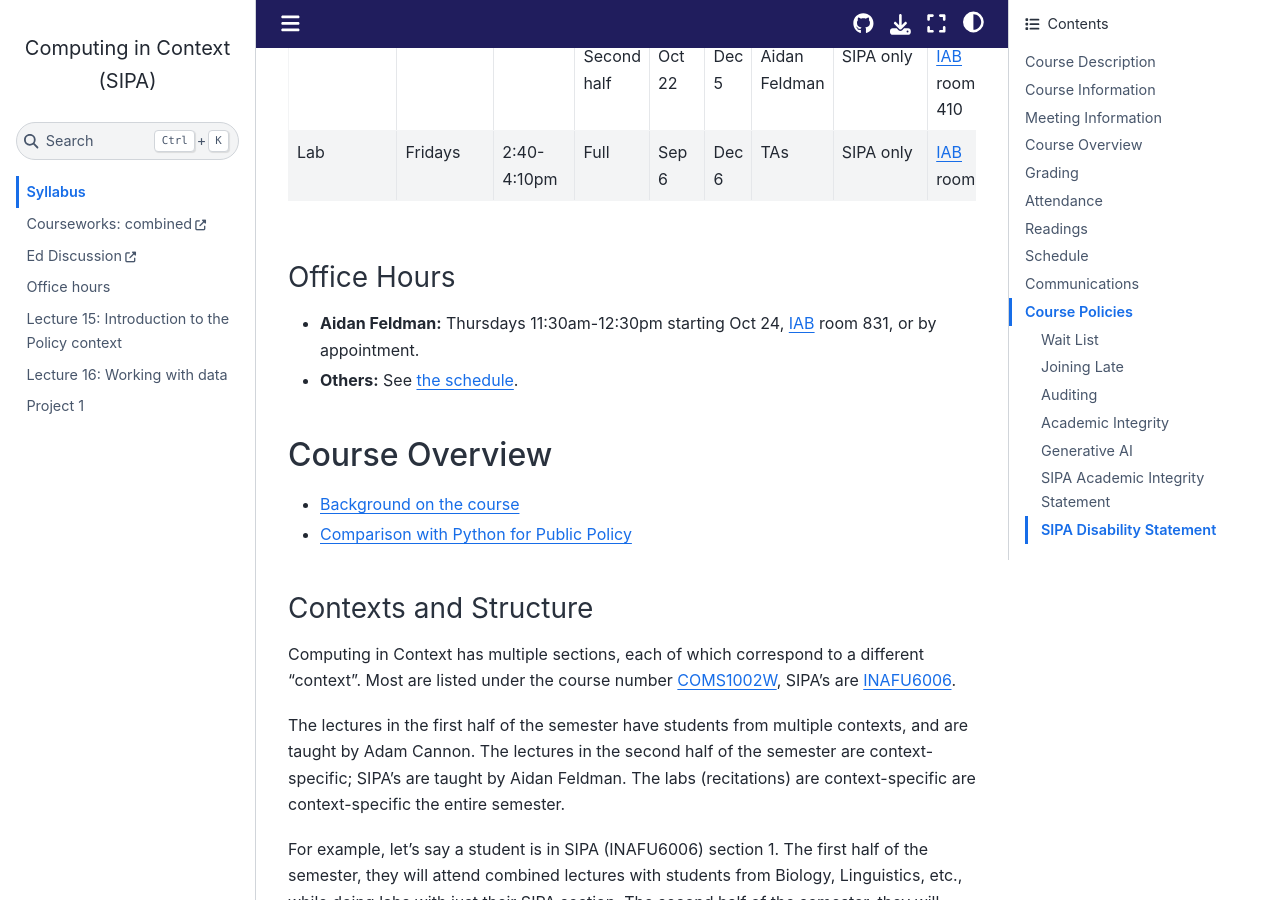
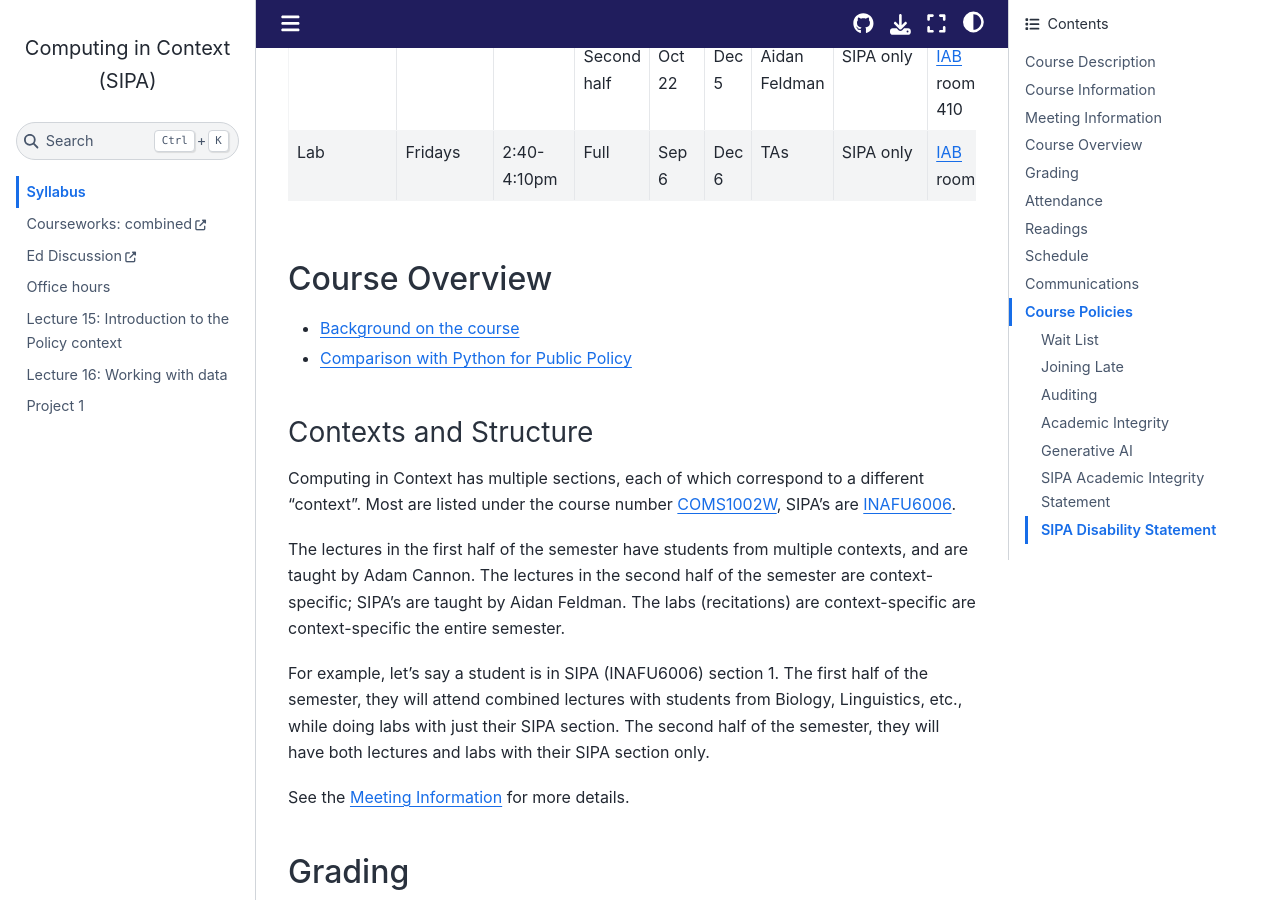
Before and after one commit to afeld/computing-in-context, a Jupyter Book: the page built from index.md, in a window 1280 px wide and 900 px high, scrolled down 2205 px. Built offline with Jupyter Book 1.0.4 settings and Sphinx 7.4.7 and the Sphinx Book theme 1.1.4, drawn with Linux system fonts in a browser that asks for light colours; some of the changed text lies outside the part shown.

Commit message:
centralize office hour information

```diff
--- a/index.md
+++ b/index.md
@@ -52,11 +52,6 @@
 | Lecture   | Tuesdays and Thursdays | 2:40-3:55pm   | First half   | Sep 3  | Oct 17 | Adam Cannon   | Combined  | [IAB][IAB] room 417 |
 |           |                        |               | Second half  | Oct 22 | Dec 5  | Aidan Feldman | SIPA only | [IAB][IAB] room 410 |
 | Lab       | Fridays                | 2:40-4:10pm   | Full         | Sep 6  | Dec 6  | TAs           | SIPA only | [IAB][IAB] room 411 |
-
-### Office Hours
-
-- **Aidan Feldman:** Thursdays 11:30am-12:30pm starting Oct 24, [IAB][IAB] room 831, or by appointment.
-- **Others:** See [the schedule](office_hours.md).
 
 [IAB]: https://maps.app.goo.gl/o1jz3y9X1rT1b8KW7
 
@@ -152,7 +147,7 @@
 
 We don't give extensions on the Assignments - see [the late policy in the combined syllabus](https://courseworks2.columbia.edu/courses/203144).
 
-If you get confused/stuck on any of the material, check out [the discussion board](https://courseworks2.columbia.edu/courses/203144/external_tools/37606?display=borderless) and [office hours](https://calendar.google.com/calendar/embed?src=91gdtrr1qql96n703ratsgjn2s%40group.calendar.google.com&ctz=America%2FNew_York).
+If you get confused/stuck on any of the material, check out [the discussion board](https://courseworks2.columbia.edu/courses/203144/external_tools/37606?display=borderless) and [office hours](office_hours.md).
 
 ### Auditing
 
```
Also changed, not shown: other parts of index.md (+1 -1 lines), office_hours.md (+3 -1 lines).
